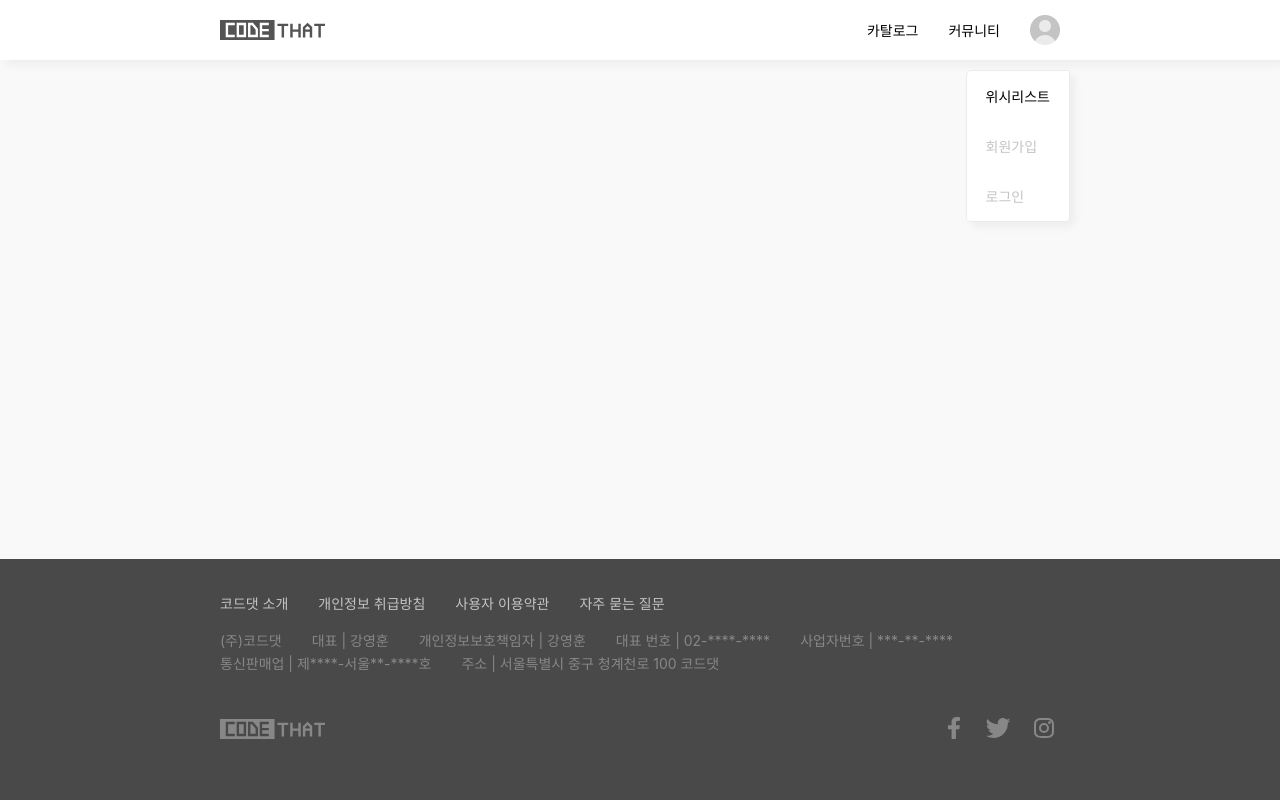
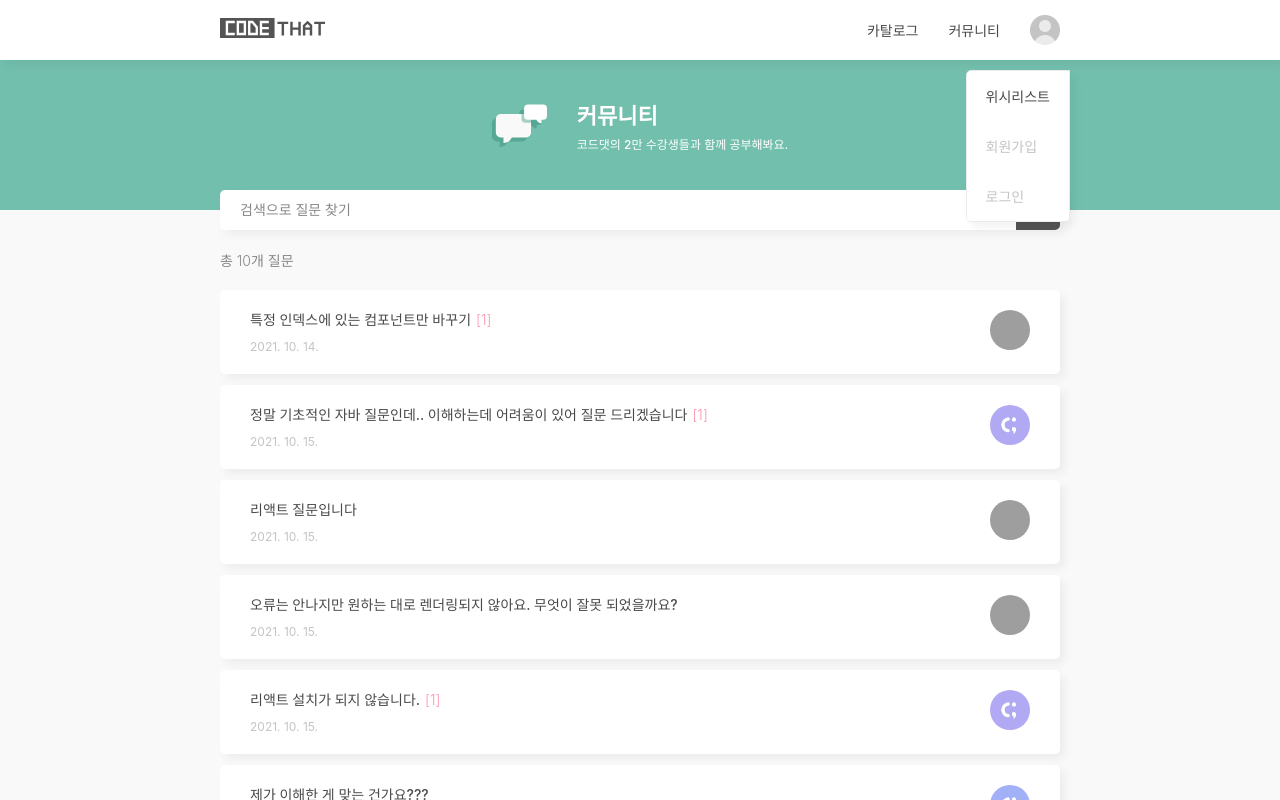
Before and after one commit to Leebomi98/code-that, a React (Create React App) app: page /questions in a window 1280 px wide. Both pictures are taken after a click on the button 1045 px from the left and 30 px from the top of the page. Shown: the top 800 px of the page. Built offline with nearby package versions, Linux system fonts and the light colour scheme; grey boxes are pictures that could not be loaded; a web font is replaced by a local one.

Commit message:
카탈로그, 커뮤니티, 위시리스트 Link 추가

```diff
--- a/src/Main.js
+++ b/src/Main.js
@@ -3,6 +3,8 @@ import App from "./components/App";
 import HomePage from "./pages/HomePage";
 import CoursePage from "./pages/CoursePage";
 import CourseListPage from "./pages/CourseListPage";
+import QuestionPage from "./pages/QuestionPage";
+import QuestionListPage from "./pages/QuestionListPage";
 import WishlistPage from "./pages/WishlistPage";
 
 function Main() {
@@ -16,6 +18,8 @@ function Main() {
             path="courses/react-frontend-development"
             element={<CoursePage />}
           />
+          <Route path="questions" element={<QuestionListPage />} />
+          <Route path="questions/616825" element={<QuestionPage />} />
           <Route path="wishlist" element={<WishlistPage />} />
         </Routes>
       </App>
--- a/src/components/CourseItem.js
+++ b/src/components/CourseItem.js
@@ -1,10 +1,11 @@
-import Card from './Card';
-import CourseIcon from './CourseIcon';
-import Tags from './Tags';
-import getCourseColor from '../utils/getCourseColor';
-import styles from './CourseItem.module.css';
+import Card from "./Card";
+import CourseIcon from "./CourseIcon";
+import Tags from "./Tags";
+import getCourseColor from "../utils/getCourseColor";
+import styles from "./CourseItem.module.css";
+import { Link } from "react-router-dom";
 
-const DIFFICULTY = ['입문', '초급', '중급', '고급'];
+const DIFFICULTY = ["입문", "초급", "중급", "고급"];
 
 function CourseItem({ course }) {
   const showSummary = course.summary && course.title !== course.summary;
@@ -20,7 +21,9 @@ function CourseItem({ course }) {
         <CourseIcon photoUrl={course.photoUrl} />
       </div>
       <div className={styles.content}>
-        <h2 className={styles.title}>{course.title}</h2>
+        <h2 className={styles.title}>
+          <Link to={`/courses/${course.slug}`}>{course.title}</Link>
+        </h2>
         <p className={styles.description}>{showSummary && course.summary}</p>
         <div>
           <Tags values={[course.language, difficulty]} />
--- a/src/components/Nav.js
+++ b/src/components/Nav.js
@@ -1,16 +1,23 @@
-import Container from './Container';
-import UserMenu from './UserMenu';
-import logoImg from '../assets/logo.svg';
-import styles from './Nav.module.css';
+import { Link } from "react-router-dom";
+import Container from "./Container";
+import UserMenu from "./UserMenu";
+import logoImg from "../assets/logo.svg";
+import styles from "./Nav.module.css";
 
 function Nav() {
   return (
     <div className={styles.nav}>
       <Container className={styles.container}>
-        <img src={logoImg} alt="Codethat Logo" />
+        <Link to="/">
+          <img src={logoImg} alt="Codethat Logo" />
+        </Link>
         <ul className={styles.menu}>
-          <li>카탈로그</li>
-          <li>커뮤니티</li>
+          <li>
+            <Link to="/courses">카탈로그</Link>
+          </li>
+          <li>
+            <Link to="/questions">커뮤니티</Link>
+          </li>
           <li>
             <UserMenu />
           </li>
--- a/src/components/UserMenu.js
+++ b/src/components/UserMenu.js
@@ -1,6 +1,7 @@
-import { useCallback, useEffect, useState } from 'react';
-import personIcon from '../assets/person.png';
-import styles from './UserMenu.module.css';
+import { useCallback, useEffect, useState } from "react";
+import personIcon from "../assets/person.png";
+import styles from "./UserMenu.module.css";
+import { Link } from "react-router-dom";
 
 function UserMenu() {
   const [isOpen, setIsOpen] = useState(false);
@@ -14,10 +15,10 @@ function UserMenu() {
     if (!isOpen) return;
 
     const handleClickOutside = () => setIsOpen(false);
-    window.addEventListener('click', handleClickOutside);
+    window.addEventListener("click", handleClickOutside);
 
     return () => {
-      window.removeEventListener('click', handleClickOutside);
+      window.removeEventListener("click", handleClickOutside);
     };
   }, [isOpen]);
 
@@ -28,7 +29,9 @@ function UserMenu() {
       </button>
       {isOpen && (
         <ul className={styles.popup}>
-          <li>위시리스트</li>
+          <Link to="/wishlist">
+            <li>위시리스트</li>
+          </Link>
           <li className={styles.disabled}>회원가입</li>
           <li className={styles.disabled}>로그인</li>
         </ul>
--- a/src/pages/QuestionListPage.js
+++ b/src/pages/QuestionListPage.js
@@ -1,20 +1,21 @@
-import { useState } from 'react';
-import { getQuestions } from '../api';
-import DateText from '../components/DateText';
-import ListPage from '../components/ListPage';
-import Warn from '../components/Warn';
-import Card from '../components/Card';
-import Avatar from '../components/Avatar';
-import styles from './QuestionListPage.module.css';
-import searchBarStyles from '../components/SearchBar.module.css';
-import searchIcon from '../assets/search.svg';
+import { useState } from "react";
+import { Link } from "react-router-dom";
+import { getQuestions } from "../api";
+import DateText from "../components/DateText";
+import ListPage from "../components/ListPage";
+import Warn from "../components/Warn";
+import Card from "../components/Card";
+import Avatar from "../components/Avatar";
+import styles from "./QuestionListPage.module.css";
+import searchBarStyles from "../components/SearchBar.module.css";
+import searchIcon from "../assets/search.svg";
 
 function QuestionItem({ question }) {
   return (
     <Card className={styles.questionItem} key={question.title}>
       <div className={styles.info}>
         <p className={styles.title}>
-          {question.title}
+          <Link to={`/questions/${question.id}`}>{question.title}</Link>
           {question.answers.length > 0 && (
             <span className={styles.count}>[{question.answers.length}]</span>
           )}
@@ -34,7 +35,7 @@ function QuestionItem({ question }) {
 }
 
 function QuestionListPage() {
-  const [keyword, setKeyword] = useState('');
+  const [keyword, setKeyword] = useState("");
   const questions = getQuestions();
 
   const handleKeywordChange = (e) => setKeyword(e.target.value);
```
